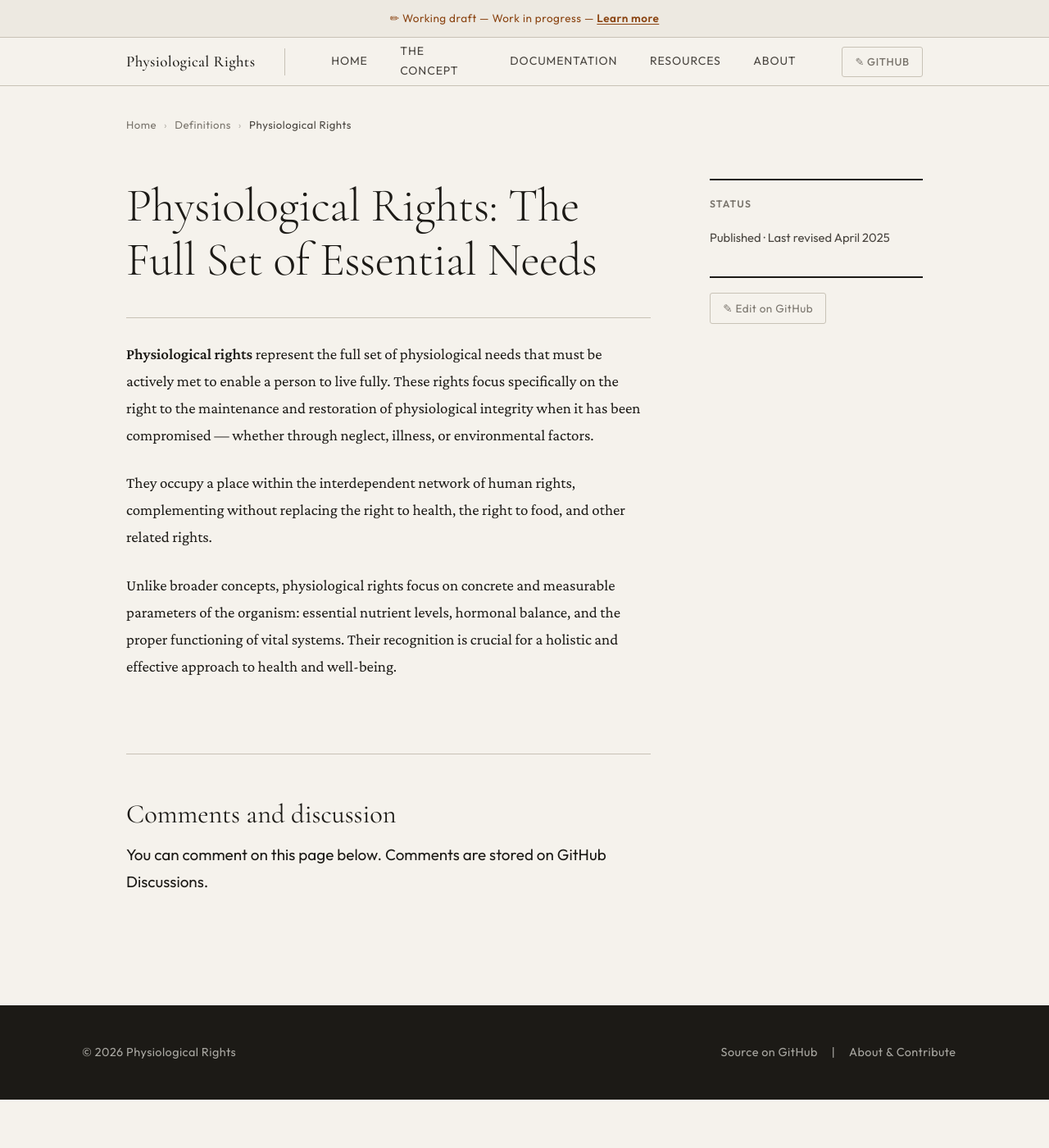
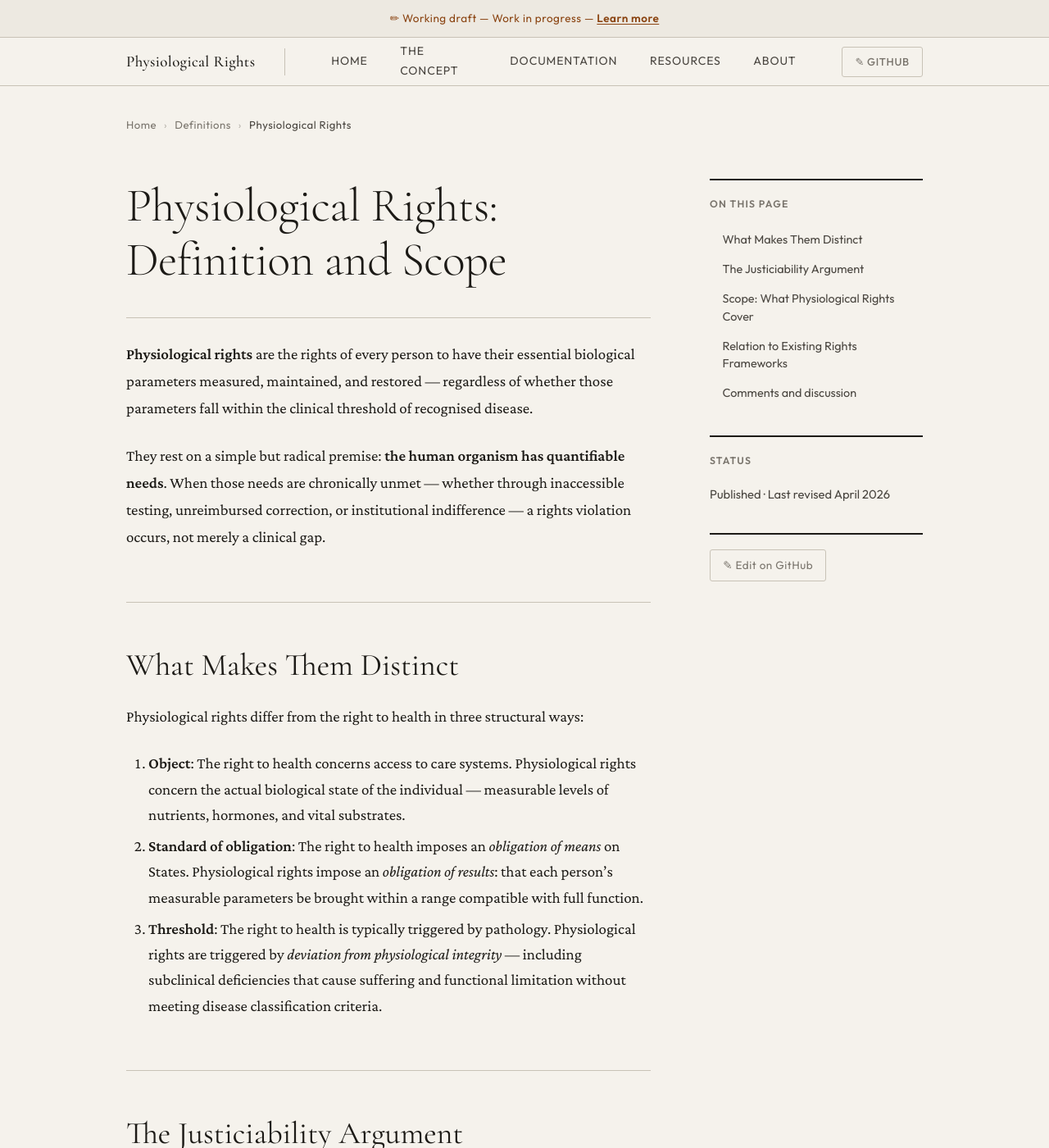
Before and after one commit to PerigGouanvic/physiological-rights, a Jekyll site: the page built from _definitions/physiological-rights.md, in a window 1280 px wide and 1400 px high. Shown: the whole window at 82% size. Built offline with Jekyll 4.4.1, drawn with Linux system fonts in a browser that asks for light colours; comment, search, counter and statistics services are not loaded; some of the changed text lies outside the part shown.

Commit message:
refactor: expand physiological-rights definition page with full conceptual framework

```diff
--- a/_definitions/physiological-rights.md
+++ b/_definitions/physiological-rights.md
@@ -3,13 +3,43 @@
 title: Physiological Rights
 description: "The full set of essential physiological needs that must be actively met to enable a person to live fully — a concrete, measurable complement to the right to health."
 status: published
-last_revised: "April 2025"
+last_revised: "April 2026"
 ---
 
-# Physiological Rights: The Full Set of Essential Needs
+# Physiological Rights: Definition and Scope
 
-**Physiological rights** represent the full set of physiological needs that must be actively met to enable a person to live fully. These rights focus specifically on the right to the maintenance and restoration of physiological integrity when it has been compromised — whether through neglect, illness, or environmental factors.
+**Physiological rights** are the rights of every person to have their essential biological parameters measured, maintained, and restored — regardless of whether those parameters fall within the clinical threshold of recognised disease.
 
-They occupy a place within the interdependent network of human rights, complementing without replacing the right to health, the right to food, and other related rights.
+They rest on a simple but radical premise: **the human organism has quantifiable needs**. When those needs are chronically unmet — whether through inaccessible testing, unreimbursed correction, or institutional indifference — a rights violation occurs, not merely a clinical gap.
 
-Unlike broader concepts, physiological rights focus on concrete and measurable parameters of the organism: essential nutrient levels, hormonal balance, and the proper functioning of vital systems. Their recognition is crucial for a holistic and effective approach to health and well-being.
+## What Makes Them Distinct
+
+Physiological rights differ from the right to health in three structural ways:
+
+1. **Object**: The right to health concerns access to care systems. Physiological rights concern the actual biological state of the individual — measurable levels of nutrients, hormones, and vital substrates.
+2. **Standard of obligation**: The right to health imposes an *obligation of means* on States. Physiological rights impose an *obligation of results*: that each person's measurable parameters be brought within a range compatible with full function.
+3. **Threshold**: The right to health is typically triggered by pathology. Physiological rights are triggered by *deviation from physiological integrity* — including subclinical deficiencies that cause suffering and functional limitation without meeting disease classification criteria.
+
+## The Justiciability Argument
+
+For a right to be justiciable — actionable before a court or oversight body — it must be:
+- **Defined**: what exactly is owed?
+- **Measurable**: can compliance be assessed?
+- **Attributable**: can a responsible party be identified?
+
+Physiological rights satisfy all three conditions. A serum ferritin level, a 25-OH vitamin D concentration, a TSH value — these are not clinical opinions. They are objective measurements. When an institution systematically refuses to test, correct, or reimburse correction of such parameters, the failure is identifiable, documentable, and attributable.
+
+This is what distinguishes physiological rights from vague aspirational health rights: they are **operationalisable**.
+
+## Scope: What Physiological Rights Cover
+
+Physiological rights apply to any parameter where:
+- Scientific consensus establishes a functional range
+- Deviation from that range produces measurable harm to capacity, cognition, mood, or longevity
+- Correction is technically feasible but systematically withheld or inaccessible
+
+Current documented domains include: essential micronutrients (vitamins, minerals, fatty acids), hormonal balance (thyroid, sex hormones, cortisol rhythms), and substrate availability (glucose regulation, amino acid sufficiency).
+
+## Relation to Existing Rights Frameworks
+
+Physiological rights do not replace existing instruments. They operate as a **concrete layer** beneath the right to health (ICESCR Art. 12), the right to life (ICCPR Art. 6), and the right to benefit from scientific progress (ICESCR Art. 15). Where those instruments speak in systemic and aspirational terms, physiological rights specify what is owed to the individual body — and when that obligation has been breached.
```
